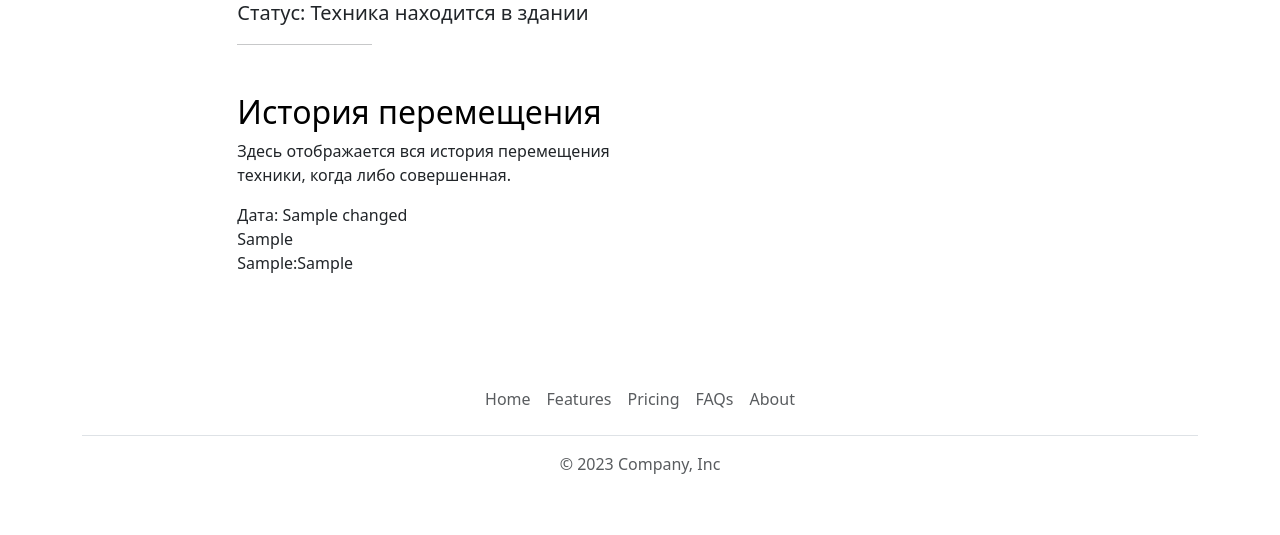
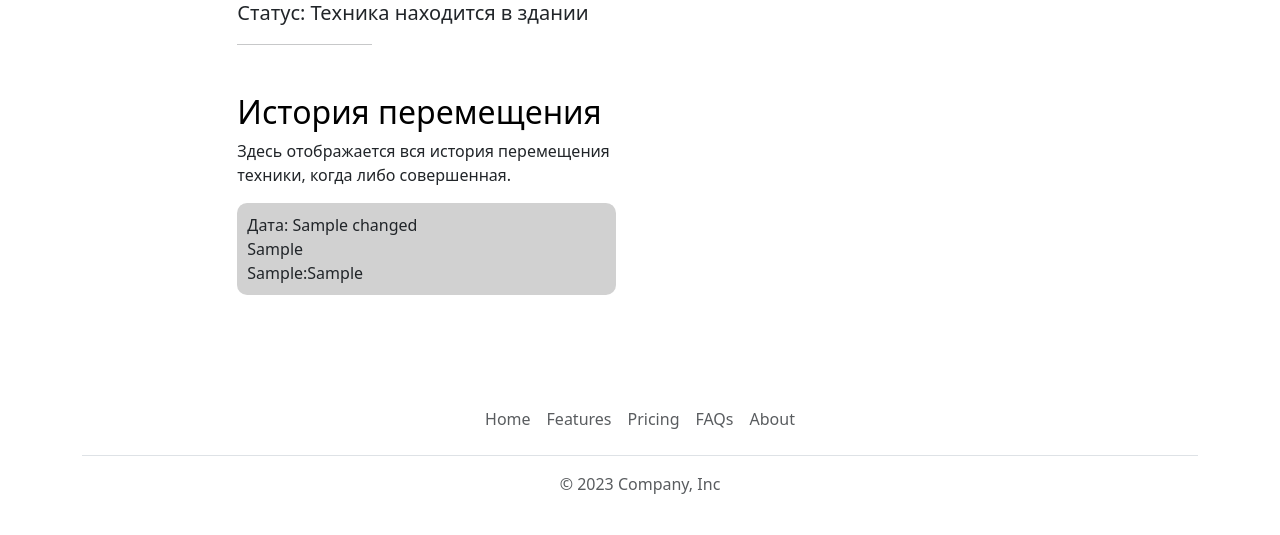
Before and after one commit to vanurtw/TrackingSystem, a Django app: template tracking_system/tehnique/templates/tehnique/tehnique_detail.html in a window 1280 px wide. Shown: the part 304-839 px from the top of the page. Before the commit the page ends 778 px from the top, so only its background shows below. Run offline with Django 5.2, Linux system fonts and the light colour scheme; tables that the repository leaves empty hold one stand-in row (values such as "Sample post"); the template is opened without the code that fills it: values that come from a table or form of the project are taken from there, most other values are stand-ins (such as "Sample title", 1, 10 or a date in 2020); data that the repository does not hold is empty.

Commit message:
history templates

```diff
--- a/tracking_system/tehnique/templates/tehnique/tehnique_detail.html
+++ b/tracking_system/tehnique/templates/tehnique/tehnique_detail.html
@@ -40,11 +40,11 @@
                 <p>Здесь отображается вся история перемещения техники, когда либо совершенная. </p>
                 <ul class="list-unstyled ps-0">
                     {% for i in technique_history%}
-                    <li>Дата: {{i.changed}}<br>
+                    <li style="margin-bottom: 15px;background: #c7c7c7d1;padding: 10px;border-radius: 10px;">Дата: {{i.changed}}<br>
                         {{i.get_action_on_model_display}}<br>
                         {% for j in i.data.items %}
                         {% if j.0 != 'date_update' %}
-                            {{j.0}}:{{j.1}}<br>
+                        {{j.0}}:{{j.1}}<br>
                         {% endif %}
                         {% endfor %}
                     </li>
```
